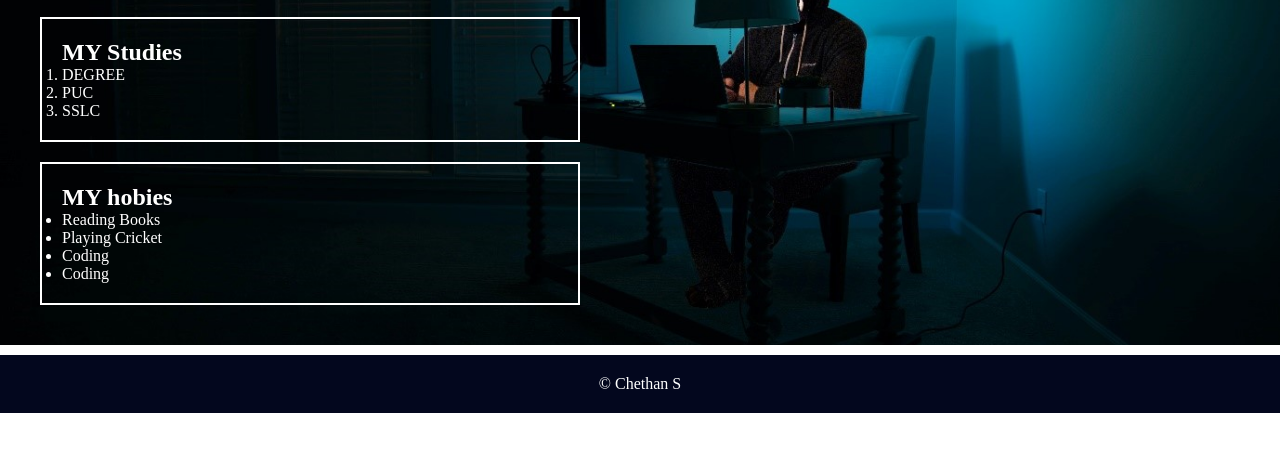
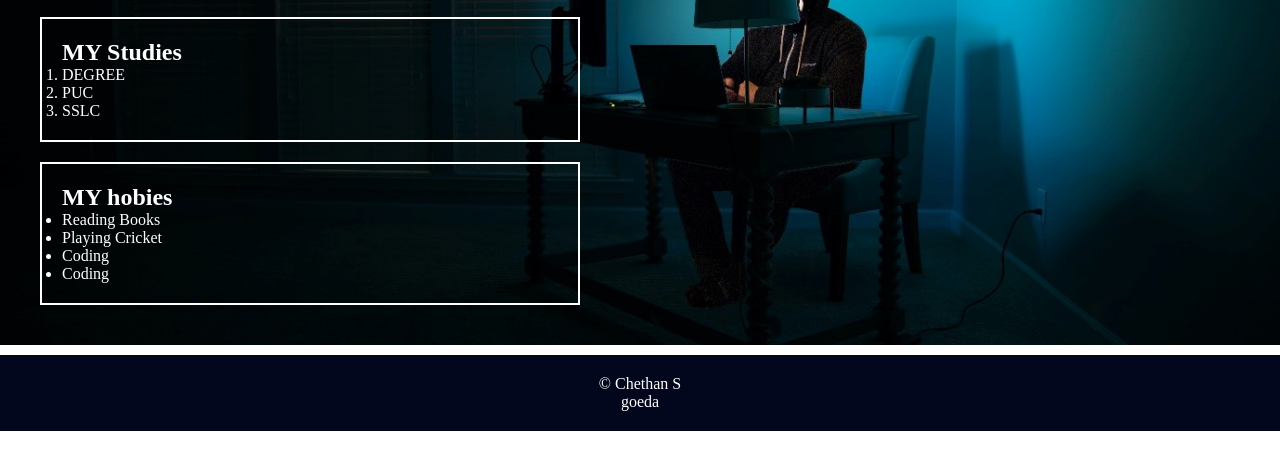
Before and after one commit to Chethans18/project1, a plain HTML site: page index.html in a window 1280 px wide. Shown: the part 347-800 px from the top of the page. Drawn offline with Linux system fonts and the light colour scheme.

Commit message:
changed html

```diff
--- a/index.html
+++ b/index.html
@@ -65,6 +65,7 @@
     </main>
     <footer>
         <p> &copy; Chethan S </p>
+        <p>goeda</p>
     </footer>
 </body>
 
```
